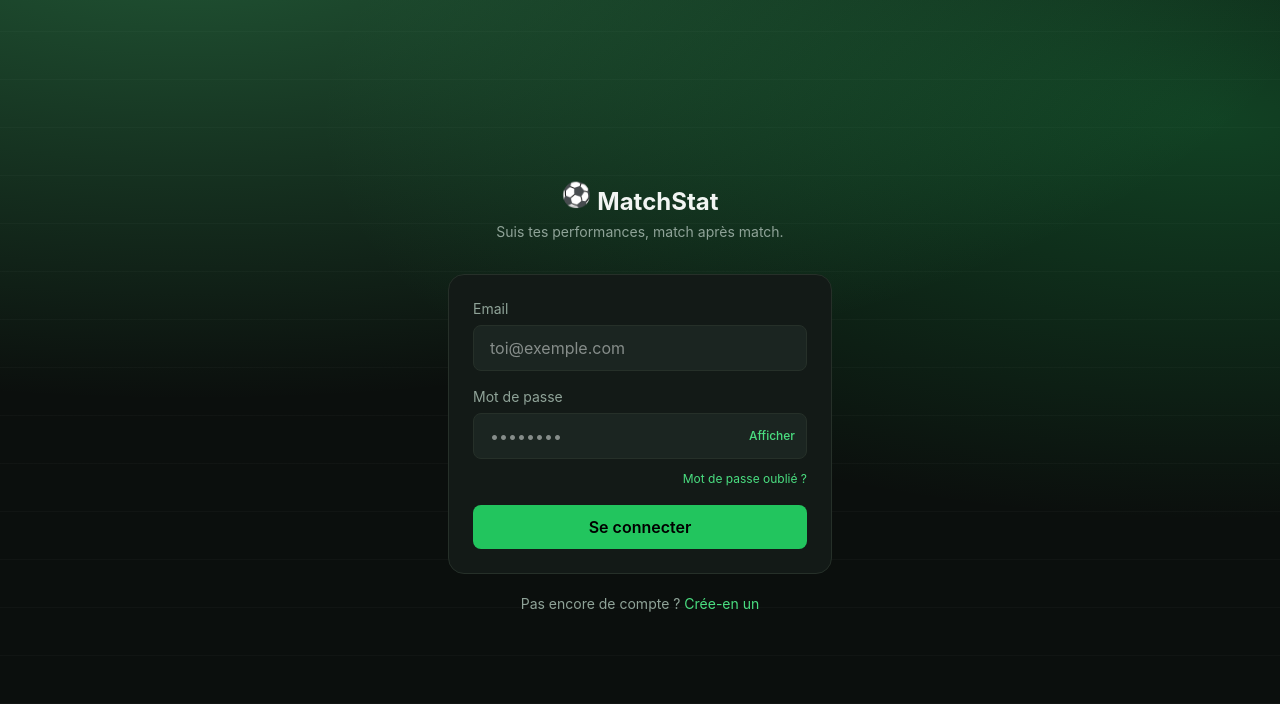
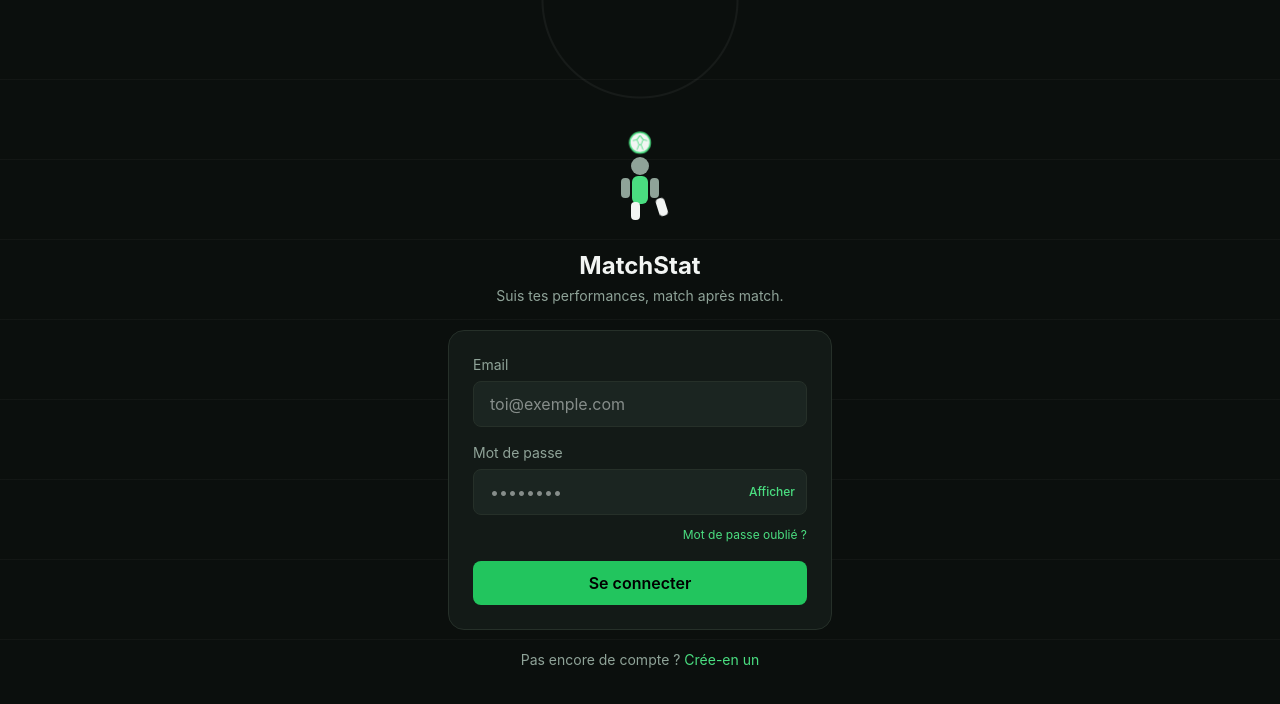
Before and after one commit to Adom697/MATCHS-STARTS, a Next.js app: page /login in a window 1280 px wide. Shown: the top 704 px of the page. Built offline with nearby package versions, Linux system fonts and the light colour scheme.

Commit message:
Replace colored glow with subtle pitch-line pattern, add juggling player animation on login, pulsing CTA and tap feedback on dashboard

```diff
--- a/src/app/dashboard/page.tsx
+++ b/src/app/dashboard/page.tsx
@@ -160,13 +160,13 @@ export default async function DashboardPage() {
         <div className="grid grid-cols-2 gap-2 mb-3">
           <Link
             href="/profile/edit"
-            className="text-center border border-border text-foreground rounded-xl py-2.5 text-sm hover:border-accent transition-colors"
+            className="text-center border border-border text-foreground rounded-xl py-2.5 text-sm hover:border-accent active:scale-[0.98] transition-all"
           >
             Modifier mon profil
           </Link>
           <Link
             href="/profile/career"
-            className="text-center border border-border text-foreground rounded-xl py-2.5 text-sm hover:border-accent transition-colors"
+            className="text-center border border-border text-foreground rounded-xl py-2.5 text-sm hover:border-accent active:scale-[0.98] transition-all"
           >
             Parcours & clubs
           </Link>
@@ -175,7 +175,7 @@ export default async function DashboardPage() {
 
       <Link
         href="/analysis"
-        className="flex items-center justify-center gap-2 w-full text-center border border-border text-foreground rounded-xl py-2.5 mb-3 text-sm hover:border-accent transition-colors"
+        className="flex items-center justify-center gap-2 w-full text-center border border-border text-foreground rounded-xl py-2.5 mb-3 text-sm hover:border-accent active:scale-[0.98] transition-all"
       >
         Analyse & Progression
         <span className="text-[10px] font-semibold text-accent bg-accent-strong/15 px-2 py-0.5 rounded-full">
@@ -186,7 +186,7 @@ export default async function DashboardPage() {
       {!isAssistant && (
         <Link
           href="/profile/subscription"
-          className="flex items-center justify-center gap-2 w-full text-center border border-border text-foreground rounded-xl py-2.5 mb-3 text-sm hover:border-accent transition-colors"
+          className="flex items-center justify-center gap-2 w-full text-center border border-border text-foreground rounded-xl py-2.5 mb-3 text-sm hover:border-accent active:scale-[0.98] transition-all"
         >
           Abonnement
           <span
@@ -212,7 +212,7 @@ export default async function DashboardPage() {
 
       <Link
         href="/matches/new"
-        className="block w-full text-center bg-accent-strong hover:bg-accent text-black font-semibold rounded-xl py-3.5 mb-3 transition-colors"
+        className="block w-full text-center bg-accent-strong hover:bg-accent active:scale-[0.98] text-black font-semibold rounded-xl py-3.5 mb-3 transition-transform animate-pulse-cta"
       >
         + Nouveau match
       </Link>
@@ -296,7 +296,7 @@ export default async function DashboardPage() {
             <Link
               key={m.id}
               href={m.status === 'termine' ? `/matches/${m.id}` : `/matches/${m.id}/live`}
-              className="flex items-center justify-between bg-surface border border-border rounded-xl px-4 py-3 hover:border-accent transition-colors"
+              className="flex items-center justify-between bg-surface border border-border rounded-xl px-4 py-3 hover:border-accent active:scale-[0.98] transition-all"
             >
               <div>
                 <p className="text-foreground font-medium">vs {m.opponent}</p>
--- a/src/app/globals.css
+++ b/src/app/globals.css
@@ -29,26 +29,69 @@ body {
   background-color: var(--background);
   color: var(--foreground);
   background-image:
-    radial-gradient(ellipse 90% 60% at 15% -10%, rgba(74, 222, 128, 0.35), transparent),
-    radial-gradient(ellipse 70% 50% at 95% 15%, rgba(34, 197, 94, 0.28), transparent),
+    radial-gradient(circle 140px at 50% 0px, transparent 96px, rgba(255, 255, 255, 0.05) 97px, rgba(255, 255, 255, 0.05) 98px, transparent 99px),
     repeating-linear-gradient(
       0deg,
-      rgba(255, 255, 255, 0.025) 0px,
-      rgba(255, 255, 255, 0.025) 1px,
+      rgba(255, 255, 255, 0.03) 0px,
+      rgba(255, 255, 255, 0.03) 1px,
       transparent 1px,
-      transparent 48px
+      transparent 80px
     );
-  background-attachment: fixed;
-  animation: glow-shift 10s ease-in-out infinite alternate;
+  background-attachment: fixed, fixed;
+  background-position: center top, center top;
 }
 
-@keyframes glow-shift {
+@keyframes juggle-ball {
   0% {
-    background-position: 0% 0%, 100% 0%, 0 0;
+    transform: translateY(0) scale(1);
+  }
+  40% {
+    transform: translateY(-38px) scale(1.02);
+  }
+  70% {
+    transform: translateY(0) scale(0.98);
+  }
+  78% {
+    transform: translateY(2px) scale(1.03);
   }
   100% {
-    background-position: 10% 10%, 90% 15%, 0 0;
+    transform: translateY(0) scale(1);
   }
+}
+
+@keyframes juggle-leg {
+  0%, 65% {
+    transform: rotate(0deg);
+  }
+  75% {
+    transform: rotate(-18deg);
+  }
+  100% {
+    transform: rotate(0deg);
+  }
+}
+
+.animate-juggle-ball {
+  animation: juggle-ball 1.1s cubic-bezier(0.45, 0, 0.55, 1) infinite;
+  transform-origin: center bottom;
+}
+
+.animate-juggle-leg {
+  animation: juggle-leg 1.1s ease-in-out infinite;
+  transform-origin: top center;
+}
+
+@keyframes pulse-cta {
+  0%, 100% {
+    box-shadow: 0 0 0 0 rgba(34, 197, 94, 0.45);
+  }
+  50% {
+    box-shadow: 0 0 0 8px rgba(34, 197, 94, 0);
+  }
+}
+
+.animate-pulse-cta {
+  animation: pulse-cta 2.2s ease-in-out infinite;
 }
 
 @keyframes fade-slide-up {
--- a/src/app/login/page.tsx
+++ b/src/app/login/page.tsx
@@ -12,10 +12,38 @@ export default async function LoginPage({
   return (
     <div className="min-h-screen flex items-center justify-center px-6">
       <div className="w-full max-w-sm">
-        <div className="mb-8 text-center">
-          <h1 className="text-2xl font-bold text-foreground">
-            <span className="inline-block animate-bounce mr-1.5">⚽</span>MatchStat
-          </h1>
+        <div className="mb-6 text-center">
+          <div className="relative w-24 h-28 mx-auto mb-2">
+            {/* Ball bouncing on the player's foot */}
+            <div className="absolute left-1/2 -translate-x-1/2 top-0 animate-juggle-ball">
+              <svg width="22" height="22" viewBox="0 0 22 22">
+                <circle cx="11" cy="11" r="10" fill="#f2f5f3" stroke="#4ade80" strokeWidth="1.5" />
+                <path
+                  d="M11 4 L14 8 L12 13 L10 13 L8 8 Z M11 4 L8 8 M11 4 L14 8 M8 8 L4 9 M14 8 L18 9 M10 13 L8 18 M12 13 L14 18"
+                  stroke="#4ade80"
+                  strokeWidth="0.8"
+                  fill="none"
+                />
+              </svg>
+            </div>
+            {/* Simple player silhouette, one leg kicking up */}
+            <svg
+              width="70"
+              height="90"
+              viewBox="0 0 70 90"
+              className="absolute left-1/2 -translate-x-1/2 bottom-0"
+            >
+              <circle cx="35" cy="14" r="9" fill="#8fa398" />
+              <rect x="27" y="24" width="16" height="28" rx="6" fill="#4ade80" />
+              <rect x="16" y="26" width="9" height="20" rx="4" fill="#8fa398" />
+              <rect x="45" y="26" width="9" height="20" rx="4" fill="#8fa398" />
+              <rect x="26" y="50" width="9" height="18" rx="4" fill="#f2f5f3" />
+              <g className="animate-juggle-leg">
+                <rect x="35" y="50" width="9" height="18" rx="4" fill="#f2f5f3" />
+              </g>
+            </svg>
+          </div>
+          <h1 className="text-2xl font-bold text-foreground">MatchStat</h1>
           <p className="text-muted mt-1 text-sm">Suis tes performances, match après match.</p>
         </div>
 
```
